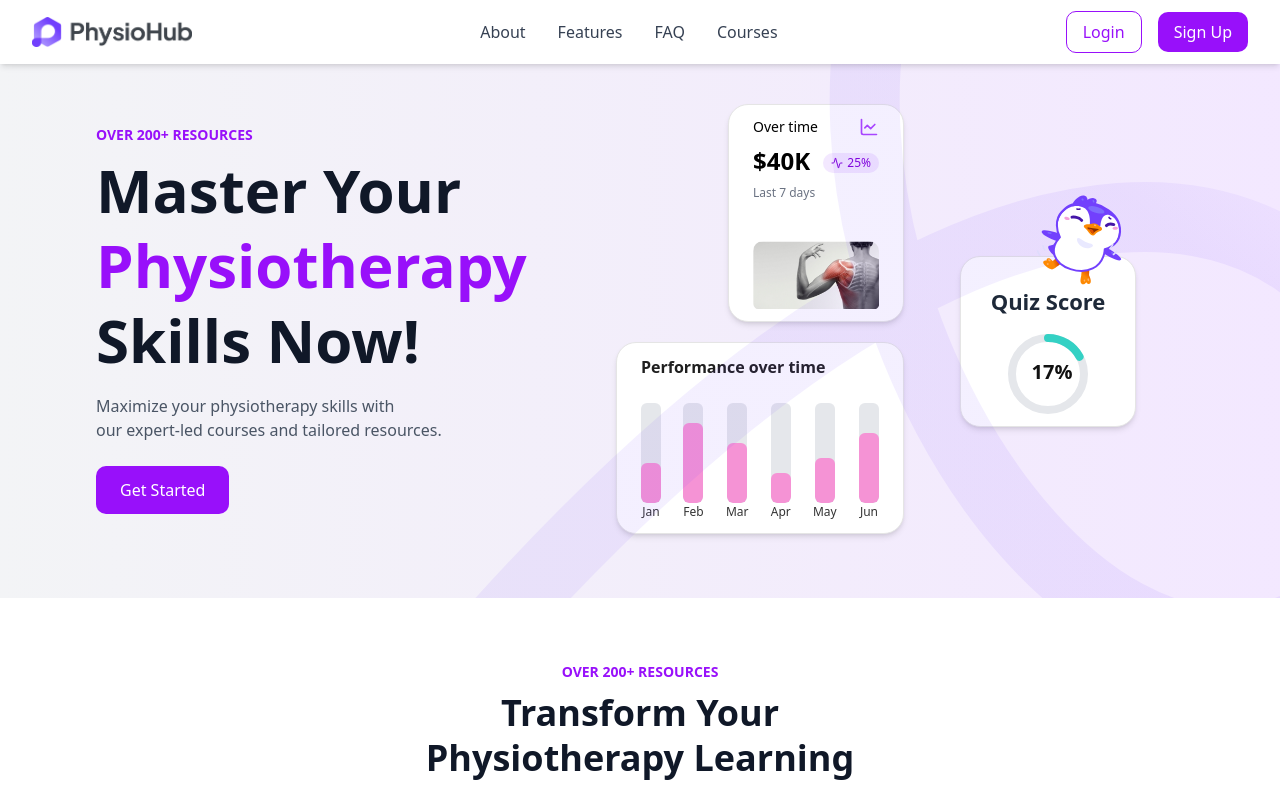
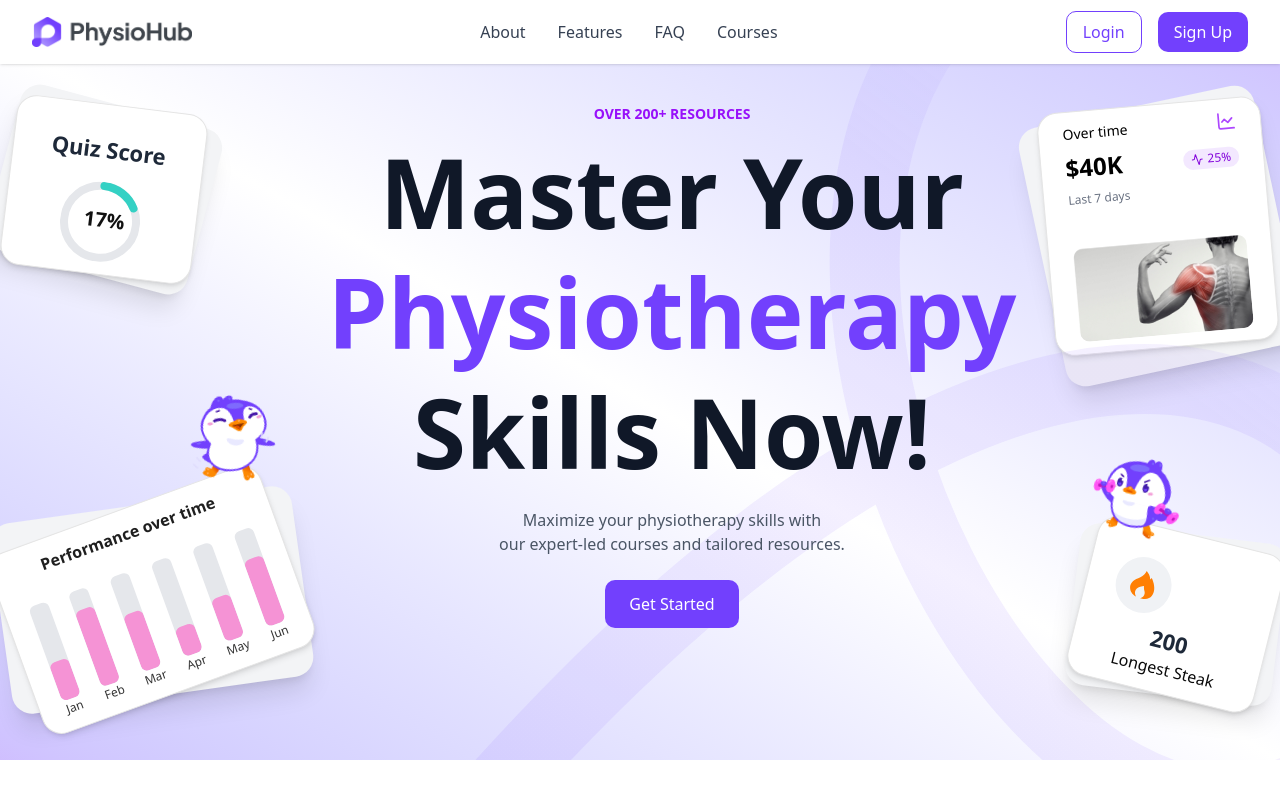
Before and after one commit to DevPotTeam/finall-physiohub, a Next.js app: page / in a window 1280 px wide. Shown: the top 800 px of the page. Built offline with nearby package versions, Linux system fonts and the light colour scheme; no server answers.

Commit message:
hero section re created
hero section re created

```diff
--- a/src/app/page.jsx
+++ b/src/app/page.jsx
@@ -6,11 +6,12 @@ import Image from "next/image";
 import { Card, CardContent } from "../components/ui/card";
 import { Activity, BadgeCheck, Check, LineChart } from "lucide-react";
 import { FaChartLine, FaFileAlt, FaHeadset, FaStar } from "react-icons/fa";
-import Accordion from "../components/accordian/Accordion.jsx"
-import BlogCard from "../components/blogCard/BlogCard.jsx"
-import HeroSection from "../components/heroSection/HeroSection.jsx"
+import Accordion from "../components/accordian/Accordion.jsx";
+import BlogCard from "../components/blogCard/BlogCard.jsx";
+import HeroSection from "../components/heroSection/HeroSection.jsx";
 import LottiePlayer from "../components/animations/LottiePlayer";
-import happy from "../components/animations/data/Happy.json";
+import hi from "../components/animations/data/Happy.json";
+import happy from "../components/animations/data/3 characters.json";
 import run from "../components/animations/data/Run.json";
 import Link from "next/link";
 import Cookies from "js-cookie";
@@ -45,8 +46,11 @@ const testimonials = [
 
 const TestimonialCard = ({ logo, company, quote, name, position }) => (
   <div className="bg-gray-50 p-6 rounded-lg max-w-sm text-center border md:min-h-[300px]">
-    <img src={logo} alt={company} className="h-6  mb-4  fill-current text-black"
-      style={{filter: 'invert(1) grayscale(100%) contrast(100%)'}}
+    <img
+      src={logo}
+      alt={company}
+      className="h-6  mb-4  fill-current text-black"
+      style={{ filter: "invert(1) grayscale(100%) contrast(100%)" }}
     />
     <p className="text-gray-700 mt-10">“{quote}”</p>
     <div className="mt-10 flex sm:flex-row flex-col items-center justify-start gap-3">
@@ -68,19 +72,19 @@ function Home() {
   const [animated, setAnimated] = useState(false);
   const [percent, setPercent] = useState(0);
   const directionRef = useRef(1);
-  const [token, setToken] = useState(false)
-  const [role, setRole] = useState("")
+  const [token, setToken] = useState(false);
+  const [role, setRole] = useState("");
 
-  useEffect(()=>{
-    const token = localStorage.getItem("token")
-    const role = JSON.parse(localStorage.getItem("user"))?.role
-    if(role){
-      setRole(role)
+  useEffect(() => {
+    const token = localStorage.getItem("token");
+    const role = JSON.parse(localStorage.getItem("user"))?.role;
+    if (role) {
+      setRole(role);
     }
-    if(token){
-      setToken(true)
+    if (token) {
+      setToken(true);
     }
-  },[])
+  }, []);
 
   const data = [
     { label: "Jan", value: 40 },
@@ -115,7 +119,6 @@ function Home() {
     return () => clearTimeout(timeout);
   }, []);
 
-
   const scrollToSection = (key) => {
     const refs = {
       features: featuresRef,
@@ -131,112 +134,22 @@ function Home() {
     <>
       <Header scrollToSection={scrollToSection} />
       <div className="h-full w-full mt-10 relative overflow-hidden">
-        <section className="relative bg-gradient-to-r from-gray-100 to-purple-100 py-16 px-3 md:px-12 lg:px-24 flex flex-col md:flex-row items-center">
+        <section
+          className="min-h-[90vh] relative bg-gradient-to-bl from-[#7240fd54] via-[#ffffff] to-[#7240fd56]
+            py-16 flex flex-row text-center justify-center"
+        >
           {/* Left Content */}
-          <div className="md:w-1/2 text-center md:text-left z-10">
-            <p className="text-sm text-purple-600 font-semibold">
-              OVER 200+ RESOURCES
-            </p>
-            <h1 className="sm:text-6xl text-4xl font-bold text-gray-900 leading-tight mt-2">
-              Master Your <br />{" "}
-              <span className="text-purple-600">Physiotherapy</span> <br />{" "}
-              Skills Now!
-            </h1>
-            <p className="text-gray-600 mt-4 max-w-md">
-              Maximize your physiotherapy skills with <br /> our expert-led courses and
-              tailored resources.
-            </p>
-            <div className="mt-6 flex gap-4 justify-center md:justify-start">
-              <Link
-                href={`${token ? role == "user" ? "/user/dashboard" : "/teacher/course" :"/auth/login"}`}
-                className="bg-purple-600 text-white sm:px-6 px-3 py-3 rounded-lg font-medium hover:bg-purple-700"
-              >
-                Get Started
-              </Link>
-            </div>
-          </div>
-
-          {/* Right Content */}
-          <div className="flex flex-row justify-end gap-2 md:w-[50%] w-full md:mt-0 mt-10">
-            {/* First Column (takes max space) */}
-            <div className="flex-1 flex flex-col justify-between items-end">
-              <Card className="  md:max-w-[14rem] w-[11rem] rounded-[20px] shadow-md overflow-hidden mb-5 self-end">
-                <CardContent className="space-y-4">
-                  <div className="flex justify-between items-start">
-                    <div className="flex flex-col items-start gap-2">
-                      <p className="text-sm font-medium text-black">
-                        Over time
-                      </p>
-                      <h2 className="text-2xl font-bold text-black">$40K</h2>
-                      <p className="text-xs text-gray-500">Last 7 days</p>
-                    </div>
-                    <div className="flex flex-col items-end gap-4">
-                      <LineChart className="h-5 w-5 text-purple-500" />
-
-                      <div className="text-xs px-2 py-[2px] rounded-full bg-purple-100 text-purple-700 font-medium flex items-center gap-1">
-                        <Activity className="w-3 h-3" />
-                        25%
-                      </div>
-                    </div>
-                  </div>
-
-                  <div className="w-full h-full relative rounded-lg overflow-hidden mt-10">
-                    <img
-                      src="/auth-activity.png"
-                      alt="Muscle Stats"
-                      // fill
-                      className="object-cover"
-                    />
-                  </div>
-                </CardContent>
-              </Card>
-              <Card className="md:w-[18rem] w-[12rem] rounded-[20px] bg-white shadow-md">
-                <CardContent className="flex flex-col justify-between">
-                  <h3 className="text-[#1F1F1F] text-[16px] font-semibold mb-6">
-                    Performance over time
-                  </h3>
-                  <div className="flex justify-between items-end">
-                    {data.map((item, index) => (
-                      <div key={index} className="flex flex-col items-center">
-                        <div className="w-[20px] h-[100px] bg-gray-200 rounded-sm overflow-hidden relative">
-                          <div
-                            className={`absolute bottom-0 w-full bg-[#F593D5] rounded-sm animate-bar`}
-                            style={{
-                              height: `${item.value}%`,
-                              animationDelay: `${index * 0.2}s`,
-                            }}
-                          />
-                        </div>
-                        <span className="text-[12px] text-[#333]">
-                          {item.label}
-                        </span>
-                      </div>
-                    ))}
-                  </div>
-                </CardContent>
-              </Card>
-            </div>
-
-            {/* Second Column (fits content) */}
-            <div className="flex-none flex sm:mt-38 mt-10 justify-center text-center md:w-1/2 ">
-              {/* Your content here */}
-              <Card className="md:w-[11rem] w-[7rem] rounded-[20px] shadow-md relative overflow-visible h-fit">
-                <div className="absolute -top-17 -right-10 -translate-x-1/2 z-10">
-                  {/* <img
-
-                    src="/bird-ping.png" // Replace with your penguin image path
-                    alt="Penguin"
-                    width={100}
-                    height={100}
-                    // fill
-
-                  /> */}
+          <div className="md:flex hidden flex-row justify-end gap-2 md:mt-0 mt-10 ">
+          <div className="h-full max-w-auto flex flex-col justify-between ">
+            <div className="w-fit px-2 rounded-[20px] bg-gray-100 shadow-xl rotate-15">
+              <Card className="md:w-[12rem] w-[7rem] rounded-[20px] shadow-md relative overflow-visible h-fit -rotate-8">
+                {/* <div className="absolute -top-17 -right-10 -translate-x-1/2 z-10">
                     <LottiePlayer
                       animationFile={happy}
                       width="100px"
                       height="100px"
                     />
-                </div>
+                  </div> */}
 
                 <CardContent className="flex flex-col items-center justify-center md:mt-4 mt-2">
                   <h3 className="md:text-[22px] text-[18px] font-semibold text-gray-800 mb-4 w-full">
@@ -275,6 +188,140 @@ function Home() {
                 </CardContent>
               </Card>
             </div>
+            <div className="w-fit px-2 rounded-[20px] bg-gray-100 shadow-xl -rotate-8">
+              <Card className="md:w-[18rem] w-[12rem] rounded-[20px] bg-white shadow-md relative -rotate-12 ">
+                <div className="absolute -top-20 -right-20 -translate-x-1/2 z-10">
+                  <LottiePlayer animationFile={hi} width="100px" height="100px" />
+                </div>
+
+                <CardContent className="flex flex-col justify-between">
+                  <h3 className="text-[#1F1F1F] text-[16px] font-semibold mb-6">
+                    Performance over time
+                  </h3>
+                  <div className="flex justify-between items-end">
+                    {data.map((item, index) => (
+                      <div key={index} className="flex flex-col items-center">
+                        <div className="w-[20px] h-[100px] bg-gray-200 rounded-sm overflow-hidden relative">
+                          <div
+                            className={`absolute bottom-0 w-full bg-[#F593D5] rounded-sm animate-bar`}
+                            style={{
+                              height: `${item.value}%`,
+                              animationDelay: `${index * 0.2}s`,
+                            }}
+                          />
+                        </div>
+                        <span className="text-[12px] text-[#333]">
+                          {item.label}
+                        </span>
+                      </div>
+                    ))}
+                  </div>
+                </CardContent>
+              </Card>
+            </div>
+          </div>
+          </div>
+
+          {/* Center Content */}
+          <div className="w-full text-center z-10 flex flex-col items-center">
+            <p className="text-sm text-purple-600 font-semibold">
+              OVER 200+ RESOURCES
+            </p>
+            <h1 className="sm:text-8xl text-4xl font-bold text-gray-900 leading-tight mt-2">
+              Master Your <br />{" "}
+              <span className="text-[#7240fd]">Physiotherapy</span> <br />{" "}
+              Skills Now!
+            </h1>
+            <p className="text-gray-600 mt-4 max-w-md text-center">
+              Maximize your physiotherapy skills with <br /> our expert-led
+              courses and tailored resources.
+            </p>
+            <div className="mt-6 flex gap-4 justify-center md:justify-start">
+              <Link
+                href={`${
+                  token
+                    ? role == "user"
+                      ? "/user/dashboard"
+                      : "/teacher/course"
+                    : "/auth/login"
+                }`}
+                className="bg-[#7240fd] text-white sm:px-6 px-3 py-3 rounded-lg font-medium hover:bg-[#4d40fd]"
+              >
+                Get Started
+              </Link>
+            </div>
+          </div>
+
+          {/* Right Content */}
+          <div className="md:flex hidden flex-row justify-end gap-2 md:mt-0 mt-10">
+            {/* First Column (takes max space) */}
+            <div className="flex-1 flex flex-col justify-between items-end">
+            <div className="w-fit px-2 rounded-[20px] bg-gray-100 shadow-xl -rotate-12">
+              <Card className="  md:min-w-[14rem] w-[10rem] rounded-[20px] shadow-md overflow-hidden mb-5 self-end rotate-7">
+                <CardContent className="space-y-4">
+                  <div className="flex justify-between items-start">
+                    <div className="flex flex-col items-start gap-2">
+                      <p className="text-sm font-medium text-black text-nowrap">
+                        Over time
+                      </p>
+                      <h2 className="sm:text-2xl text-lg font-bold text-black">
+                        $40K
+                      </h2>
+                      <p className="text-xs text-gray-500">Last 7 days</p>
+                    </div>
+                    <div className="flex flex-col items-end gap-4">
+                      <LineChart className="h-5 w-5 text-purple-500" />
+
+                      <div className="text-xs px-2 py-[2px] rounded-full bg-purple-100 text-purple-700 font-medium flex items-center gap-1">
+                        <Activity className="w-3 h-3" />
+                        25%
+                      </div>
+                    </div>
+                  </div>
+
+                  <div className="w-full h-full relative rounded-lg overflow-hidden mt-10">
+                    <img
+                      src="/auth-activity.png"
+                      alt="Muscle Stats"
+                      // fill
+                      className="object-cover"
+                    />
+                  </div>
+                </CardContent>
+              </Card>
+            </div>
+
+            <div className="w-fit px-2 rounded-[20px] bg-gray-100 shadow-xl rotate-7 ml-[-35px]">
+              <Card className="md:w-[12rem] w-[7rem] rounded-[20px] shadow-md relative overflow-visible h-fit rotate-7 ">
+              <div className="absolute -top-19 right-15 -translate-x-1/2 z-10">
+                  <LottiePlayer
+                    animationFile={happy}
+                    width="100px"
+                    height="100px"
+                  />
+                </div>
+
+              <CardContent className="flex flex-col justify-center md:mt-4 mt-2">
+
+
+                <svg width="65" height="64" viewBox="0 0 65 64" fill="none" xmlns="http://www.w3.org/2000/svg">
+                  <rect x="8.62695" y="0.181152" width="56" height="56" rx="28" transform="rotate(8 8.62695 0.181152)" fill="#F0F2F5"/>
+                  <path d="M33.6447 18.6992L32.1211 17.4685L31.5353 19.3372C30.6064 22.2872 28.1482 24.8043 25.5946 26.457C20.5955 29.6941 19.0296 33.7557 19.9223 37.4155C20.7765 40.9178 23.8084 43.6598 27.1564 44.5168L27.9311 44.7145C26.1521 43.2513 25.2936 40.2965 26.0212 38.2808C26.7386 36.3 28.4755 34.5945 31.5437 33.2268L33.0904 32.5394L33.3976 34.205C33.5784 35.1891 34.0136 36.0204 34.4564 36.8649C34.6685 37.2717 34.884 37.6831 35.0737 38.115C35.7288 39.6141 35.7377 41.1799 34.9757 42.6253C34.2822 43.9389 33.3067 44.9112 32.0877 45.3552L33.3885 45.3926C36.631 45.4862 39.1281 44.7236 40.9071 43.1115C42.6707 41.5134 43.5277 39.2574 43.8764 36.7764C44.2011 34.4658 43.5865 31.9504 42.7454 29.8112C41.7592 27.3056 40.3176 25.1372 38.7106 23.0061C38.2961 23.6076 38.2845 23.8726 37.473 24.8182C36.9313 22.4019 35.5807 20.2431 33.6447 18.6992Z" fill="#FF7F04"/>
+                </svg>
+
+                <h3 className="md:text-[22px] text-[18px] font-semibold text-gray-800 w-full">
+                  200
+                </h3>
+                <p>Longest Steak</p>
+              </CardContent>
+            </Card>
+            </div>
+            </div>
+
+            {/* Second Column (fits content) */}
+            {/* <div className="flex-none flex sm:mt-38 mt-10 justify-center text-center md:w-1/2 ">
+
+            </div> */}
           </div>
           <svg
             width="836"
@@ -312,7 +359,10 @@ function Home() {
           </svg>
         </section>
 
-        <section  ref={aboutRef} className="py-16 px-6 md:px-12 lg:px-24 flex flex-col items-center gap-12">
+        <section
+          ref={aboutRef}
+          className="py-16 px-6 md:px-12 lg:px-24 flex flex-col items-center gap-12"
+        >
           <div className="text-center">
             <p className="text-sm text-purple-600 font-semibold">
               OVER 200+ RESOURCES
@@ -329,7 +379,6 @@ function Home() {
           <div className=" grid md:grid-cols-2 grid-cols-1 items-center gap-20">
             {/* Left Image Card */}
             <div className=" text-center md:text-left">
-
               <h2 className="text-3xl font-bold text-gray-900 mt-2">
                 Learn with Flash Cards
               </h2>
@@ -345,7 +394,8 @@ function Home() {
                 </p>
                 <p className="flex items-center gap-2 text-start text-gray-700">
                   <span className="sm:w-3 w-2 sm:h-3 h-2 bg-purple-600 rounded-full"></span>{" "}
-                  Effortless Memorization with <br className="sm:hidden block"/> spaced repetition
+                  Effortless Memorization with{" "}
+                  <br className="sm:hidden block" /> spaced repetition
                 </p>
                 <p className="flex items-center gap-2 text-start text-gray-700">
                   <span className="sm:w-3 w-2 sm:h-3 h-2 bg-purple-600 rounded-full"></span>{" "}
@@ -437,7 +487,8 @@ function Home() {
               <div className="mt-6 mb-10 space-y-2">
                 <p className="flex items-center gap-2 text-start text-gray-700">
                   <span className="sm:w-3 w-2 sm:h-3 h-2 bg-[#FF7F04] rounded-full"></span>{" "}
-                  Time-based quizzes to improve<br className="sm:hidden block"/> your quick thinking and
+                  Time-based quizzes to improve
+                  <br className="sm:hidden block" /> your quick thinking and
                   diagnostics
                 </p>
                 <p className="flex items-center gap-2 text-start text-gray-700">
@@ -491,18 +542,26 @@ function Home() {
                 {/* User Info */}
                 <div className="bg-white p-4 rounded-xl shadow-md flex justify-between items-center">
                   <div>
-                    <h3 className="md:text-lg text-base font-semibold">Jennifer</h3>
-                    <p className="md:text-sm text-xs text-gray-500">Time remaining</p>
+                    <h3 className="md:text-lg text-base font-semibold">
+                      Jennifer
+                    </h3>
+                    <p className="md:text-sm text-xs text-gray-500">
+                      Time remaining
+                    </p>
                   </div>
                   <div className="flex items-center gap-1 bg-orange-100 md:px-3 px-2 py-1 rounded-full">
                     <FaStar className="text-orange-500" />
-                    <span className="md:text-sm text-xs font-medium">24 Points</span>
+                    <span className="md:text-sm text-xs font-medium">
+                      24 Points
+                    </span>
                   </div>
                 </div>
 
                 {/* Question Card */}
                 <div className="bg-white mt-6 p-4 rounded-xl shadow-md flex items-center gap-1 md:w-[360px] w-[270px] md:ms-[-45px] ms-[-17px]">
-                  <p className="text-gray-600 font-medium md:text-sm text-xs">A.</p>
+                  <p className="text-gray-600 font-medium md:text-sm text-xs">
+                    A.
+                  </p>
                   <div className="w-full bg-[#FF7F04] md:h-3 h-2 rounded-full mt-2 mb-2"></div>
                   <div className="w-2/3 bg-[#FF7F04] md:h-3 h-2 rounded-full"></div>
                   <div className="mt-3 flex justify-end items-center">
@@ -534,14 +593,13 @@ function Home() {
           <div className=" grid md:grid-cols-2 grid-cols-1 items-center gap-20 mt-38">
             {/* Right Text Section */}
             <div className=" text-center md:text-left">
-              <p className="text-xs font-semibold text-[#2CCFB9]">
-
-              </p>
-              <h2 className="text-3xl font-bold text-gray-900 mt-2">
-                Courses
-              </h2>
+              <p className="text-xs font-semibold text-[#2CCFB9]"></p>
+              <h2 className="text-3xl font-bold text-gray-900 mt-2">Courses</h2>
               <p className="text-gray-600 mt-4">
-                Stay ahead with the latest techniques, evidence-based practices, and advancements in physiotherapy. Our courses are designed by experienced professionals to provide in-depth knowledge and practical skills for continuous professional growth.
+                Stay ahead with the latest techniques, evidence-based practices,
+                and advancements in physiotherapy. Our courses are designed by
+                experienced professionals to provide in-depth knowledge and
+                practical skills for continuous professional growth.
               </p>
               <div className="mt-6 mb-10 space-y-2">
                 <p className="flex items-center text-start gap-2 text-gray-700">
@@ -549,11 +607,16 @@ function Home() {
                   Explore detailed lessons.
                 </p>
                 <p className="flex items-center text-start gap-2 text-gray-700">
-                  <span className="sm:w-3 w-2 sm:h-3 h-2 bg-[#2CCFB9] rounded-full"></span> Access courses anytime, anywhere,<br className="sm:hidden block"/> and progress through lessons as you go.
+                  <span className="sm:w-3 w-2 sm:h-3 h-2 bg-[#2CCFB9] rounded-full"></span>{" "}
+                  Access courses anytime, anywhere,
+                  <br className="sm:hidden block" /> and progress through
+                  lessons as you go.
                 </p>
                 <p className="flex items-center text-start gap-2 text-gray-700">
                   <span className="sm:w-3 w-2 sm:h-3 h-2 bg-[#2CCFB9] rounded-full"></span>{" "}
-                  Gain in-detpth knowledge that for <br className="sm:hidden block"/> personal growth or professional development.
+                  Gain in-detpth knowledge that for{" "}
+                  <br className="sm:hidden block" /> personal growth or
+                  professional development.
                 </p>
               </div>
             </div>
@@ -876,7 +939,10 @@ function Home() {
           </div>
         </section>
 
-        <section  ref={featuresRef} className="py-16 px-6 md:px-12 lg:px-24 flex flex-col items-center gap-12 bg-[#F6F9FC]">
+        <section
+          ref={featuresRef}
+          className="py-16 px-6 md:px-12 lg:px-24 flex flex-col items-center gap-12 bg-[#F6F9FC]"
+        >
           <div className="text-center">
             <p className="text-sm text-purple-600 font-semibold">
               YOUR OWN DASHBOARD
@@ -890,7 +956,6 @@ function Home() {
             </p>
           </div>
           <div className="w-full h-full relative ">
-
             <Image
               src={"/dashboard.png"}
               alt="image"
@@ -925,19 +990,25 @@ function Home() {
           </div>
         </section>
 
-        <section ref={faqRef} className="py-16 px-6 md:px-12 lg:px-24 flex flex-col items-center gap-12 bg-[#F6F9FC]">
-              <Accordion/>
+        <section
+          ref={faqRef}
+          className="py-16 px-6 md:px-12 lg:px-24 flex flex-col items-center gap-12 bg-[#F6F9FC]"
+        >
+          <Accordion />
         </section>
 
-        <section ref={courseRef} className="scroll-mt-20 py-16 px-6 md:px-12 lg:px-24 flex flex-col items-center gap-12 bg-[#F6F9FC]">
-              <BlogCard/>
+        <section
+          ref={courseRef}
+          className="scroll-mt-20 py-16 px-6 md:px-12 lg:px-24 flex flex-col items-center gap-12 bg-[#F6F9FC]"
+        >
+          <BlogCard />
         </section>
 
         <section className="py-16 px-6 md:px-12 lg:px-24 flex flex-col items-center gap-12 bg-[#F6F9FC]">
-              <HeroSection/>
+          <HeroSection />
         </section>
       </div>
-      <Footer scrollToSection={scrollToSection}/>
+      <Footer scrollToSection={scrollToSection} />
     </>
   );
 }
--- a/src/components/header&footer/Header.jsx
+++ b/src/components/header&footer/Header.jsx
@@ -25,7 +25,7 @@ function Header({scrollToSection}) {
   return (
     <>
       <div>
-        <nav className="bg-white shadow-md w-full fixed top-0 left-0 z-50">
+        <nav className="bg-white shadow-sm w-full fixed top-0 left-0 z-50">
           <div className="max-w-7xl mx-auto px-4 sm:px-6 lg:px-8">
             <div className="flex justify-between h-16 items-center">
               {/* Logo */}
@@ -71,18 +71,18 @@ function Header({scrollToSection}) {
                 {isLoggedIn ? (
 
                   <Link href={`${role == "user" ? "/user/dashboard" : (role == "teacher" || role == "instructor") ? "/teacher/course" : false} `}>
-                    <IoMdPerson className="text-purple-600 text-3xl" />
+                    <IoMdPerson className="text-[#7240fd] text-3xl" />
                   </Link>
                 ) : (
                   <>
                     <Link href={"/auth/login"}>
-                      <button className="border border-purple-600 text-purple-600 px-4 py-2 rounded-lg hover:bg-purple-100">
+                      <button className="border border-[#7240fd] text-[#7240fd] px-4 py-2 rounded-lg hover:bg-purple-100">
                         Login
                       </button>
                     </Link>
                     <Link
                       href={"/auth/signup"}
-                      className="bg-purple-600 text-white px-4 py-2 rounded-lg hover:bg-purple-700"
+                      className="bg-[#7240fd] text-white px-4 py-2 rounded-lg hover:bg-[#5c40fd]"
                     >
                       Sign Up
                     </Link>
```
Lines whose indentation alone changed are shown as unchanged.
